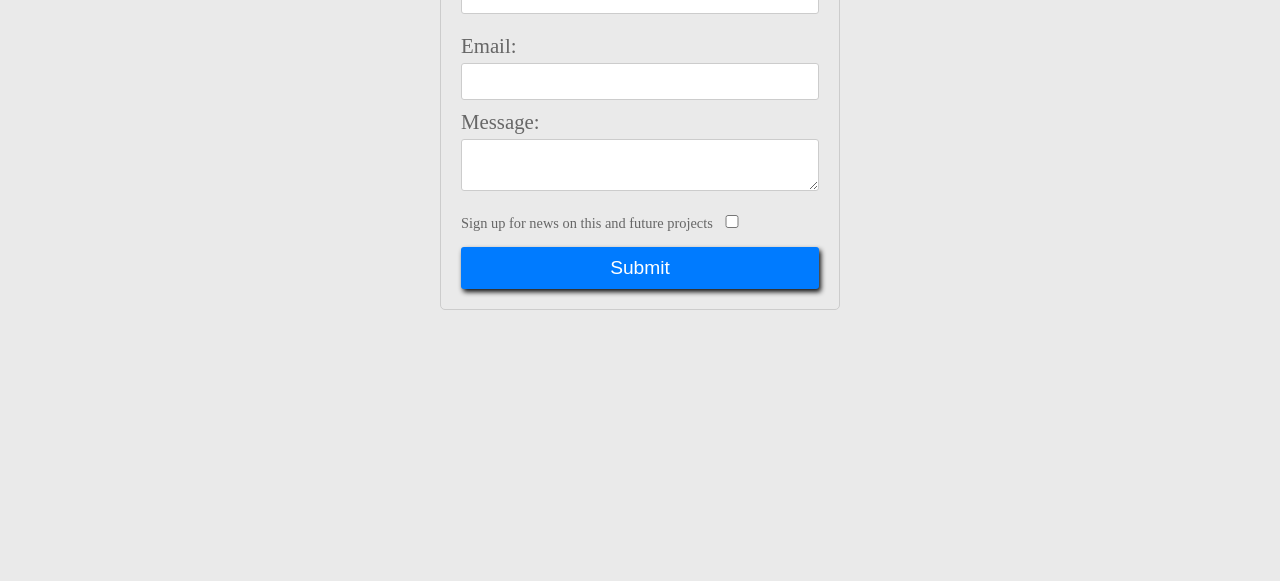
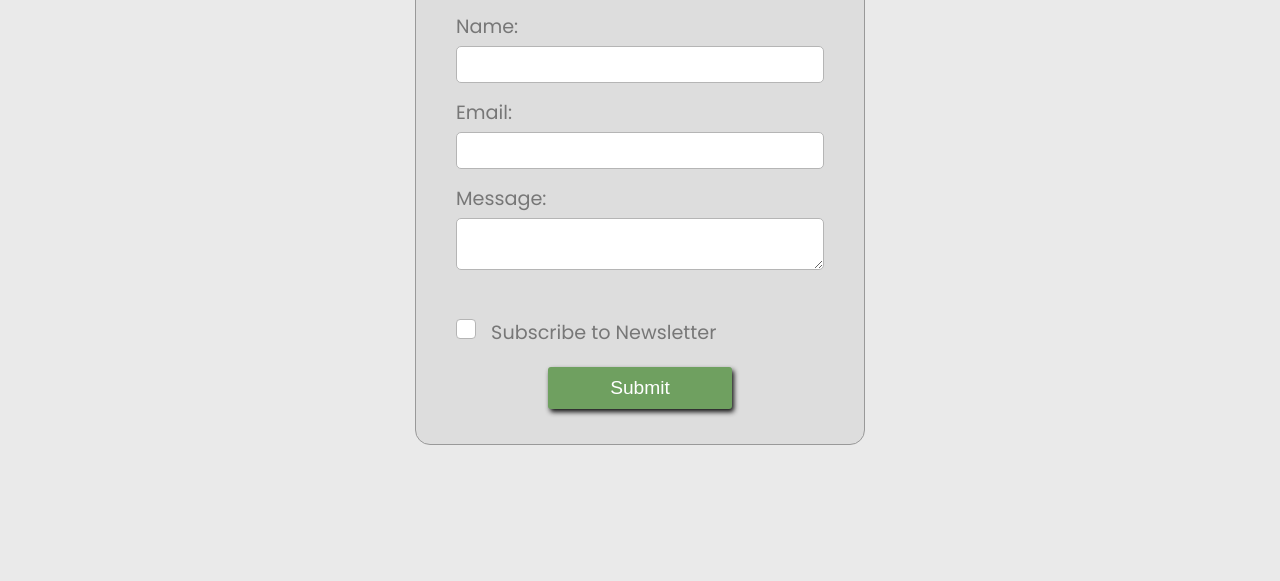
Before and after one commit to pablisch/alternative-routes-app-with-openai, a website: page frontend/public/contact.html in a window 1280 px wide. Shown: the part 219-800 px from the top of the page. Drawn offline with Linux system fonts and the light colour scheme; a web font is replaced by a local one.

Commit message:
Improved CSS mainly to the contact page

```diff
--- a/frontend/public/contact.html
+++ b/frontend/public/contact.html
@@ -32,19 +32,17 @@
           <form id="contact-form">
               <label for="name">Name:</label>
               <input type="text" id="name" name="name" required>
-              <!-- <br> -->
 
               <label for="email">Email:</label>
               <input type="email" id="email" name="email" required>
-              <!-- <br> -->
 
               <label for="message">Message:</label>
               <textarea id="message" name="message" required></textarea>
-              <!-- <br> -->
 
-              <label id="newsletter-label" for="message">Sign up for news on this and future projects </label>
-              <input type="checkbox" id="newsletter" name="newsletter"></input>
-              <!-- <br> -->
+              <label class="custom-checkbox">
+                <input type="checkbox" id="newsletter" name="newsletter">
+                <span class="checkmark"></span> Subscribe to Newsletter
+              </label>
 
               <button type="submit">Submit</button>
           </form>
--- a/frontend/public/styles.css
+++ b/frontend/public/styles.css
@@ -1,9 +1,18 @@
 @import url('https://fonts.googleapis.com/css2?family=Hammersmith+One&family=Poppins:wght@400;700&display=swap');
+
+/* GLOBAL */
 
 * {
   box-sizing: border-box;
   margin: 0;
   padding: 0;
+}
+
+/* set colour variables */
+
+:root {
+  --panelMidLight: #ddd;
+  --inputBorder: #b5b5b5;
 }
 
 body {
@@ -52,7 +61,7 @@ nav {
   margin: 0;
 }
 
-.nav-brand span {
+.nav-brand span, .about-page span {
   color: #c929b9;
 }
 
@@ -233,12 +242,21 @@ form span {
   text-decoration: none;
 }
 
+.about-page h1 {
+  color: #333;
+  font-family: "Hammersmith One";
+  font-size: 1.9rem;
+  padding: 40px 10px 10px;
+}
+
+.about-page p {
+  font-size: 1.2rem;
+  font-weight: 400;
+  color: #555555;
+  padding: 10px;
+}
+
 /* CONTACT PAGE SPECIFIC */
-
-#contact-form input {
-  background-color: #fff;
-  color: #444;
-}
 
 /* styles.css */
 body {
@@ -246,21 +264,31 @@ body {
 }
 
 .contact-form {
-  max-width: 400px;
-  margin: 0 auto;
-  padding: 20px;
-  border: 1px solid #ccc;
-  border-radius: 5px;
+  max-width: 450px;
+  margin: 50px auto 0;
+  padding: 20px 40px;
+  border: 1px solid #999;
+  border-radius: 15px;
+  background-color: var(--panelMidLight);
+  color: #777;
 }
 
 .contact-form h2 {
+  font-family: "Hammersmith One";
   text-align: center;
+  font-size: 1.9rem;
 }
 
 #contact-form label {
+  font-family: "Poppins";
   display: block;
-  margin-top: 10px;
-  color: #666;
+  margin: 15px 0 5px;
+  font-size: 1.2rem;
+}
+
+#contact-form input {
+  background-color: #fff;
+  color: #444;
 }
 
 #contact-form input[type="text"],
@@ -268,16 +296,47 @@ body {
 #contact-form textarea {
   width: 100%;
   padding: 10px;
-  margin-top: 5px;
-  border: 1px solid #ccc;
-  border-radius: 3px;
+  border: 1px solid var(--inputBorder);
+  border-radius: 5px;
+  margin: 0 auto;
 }
+
+/* Hide the default checkbox */
+.custom-checkbox input[type="checkbox"] {
+  display: none;
+}
+
+/* Style the custom checkbox container */
+.custom-checkbox .checkmark {
+  display: inline-block;
+  width: 20px;
+  height: 20px;
+  background-color: #fff; /* Change this to the desired border color */
+  border: 1px solid var(--inputBorder);
+  border-radius: 4px;
+  margin: 30px 10px 0 0;
+}
+
+/* Style the custom checkbox when checked */
+.custom-checkbox input[type="checkbox"]:checked + .checkmark {
+  background-color: #007bff; /* Change this to the desired background color when checked */
+  border: 2px solid #007bff; /* Change this to the desired border color when checked */
+}
+
+/* Style the label text */
+.custom-checkbox label {
+  display: flex;
+  align-items: center;
+  cursor: pointer;
+}
+
 
 #contact-form button {
   display: block;
-  width: 100%;
+  width: 50%;
+  margin: 20px auto 15px;
   padding: 10px;
-  background-color: #007bff;
+  background-color: #6fa060;
   color: #fff;
   border: none;
   border-radius: 3px;
@@ -285,18 +344,11 @@ body {
 }
 
 #contact-form button:hover {
-  background-color: #0056b3;
+  background-color: #12841e;
+  color: #e2ff05;
 }
 
 #contact-form #newsletter-label {
   display: inline-block;
   font-size: 0.9rem;
 }
-
-#contact-form input[type="checkbox"] {
-  width: 30px;
-  padding: 30px;
-  margin-top: 20px;
-  border: 1px solid #ccc;
-  border-radius: 3px;
-}
```
Also changed, not shown: frontend/public/about.html (+9 -8 lines).
